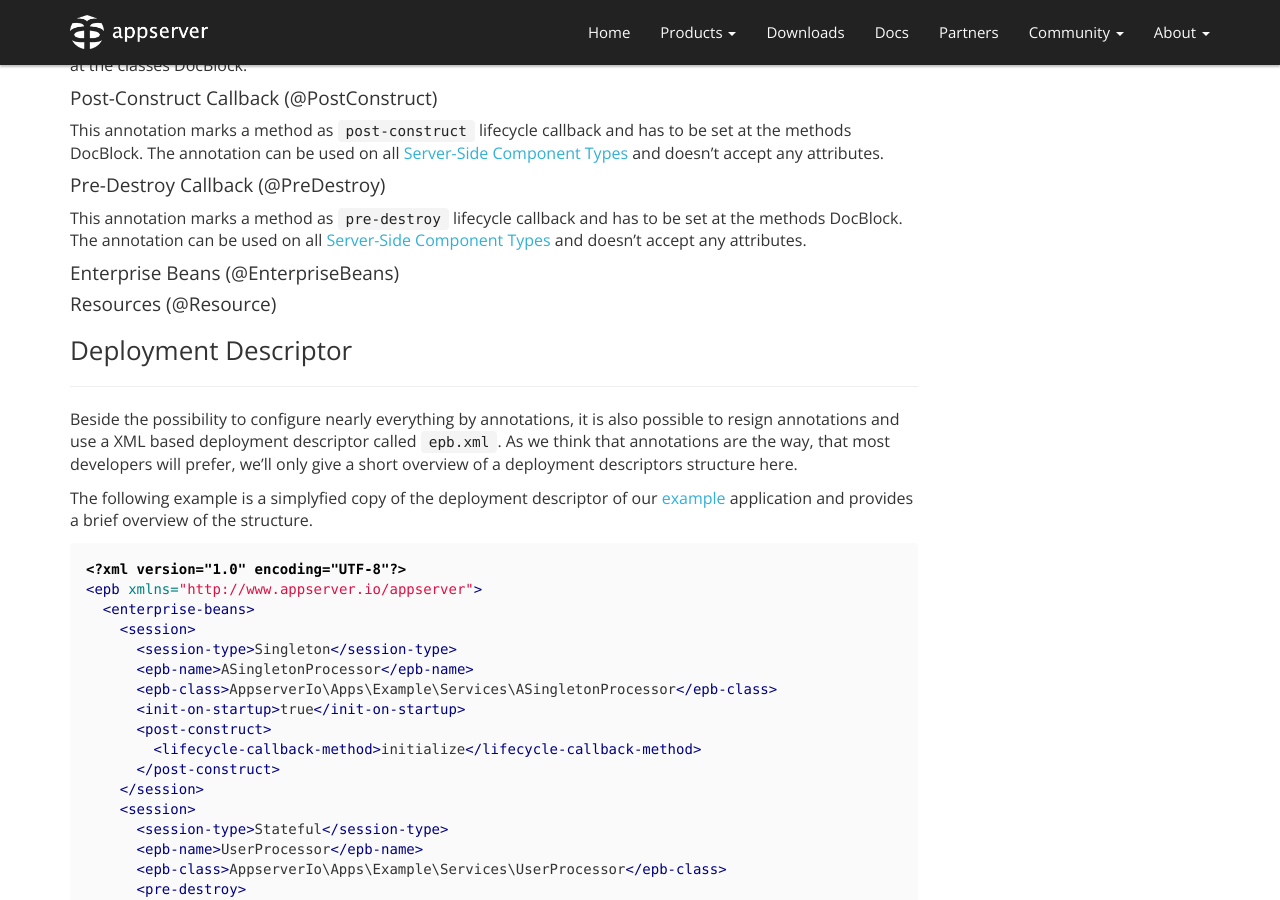
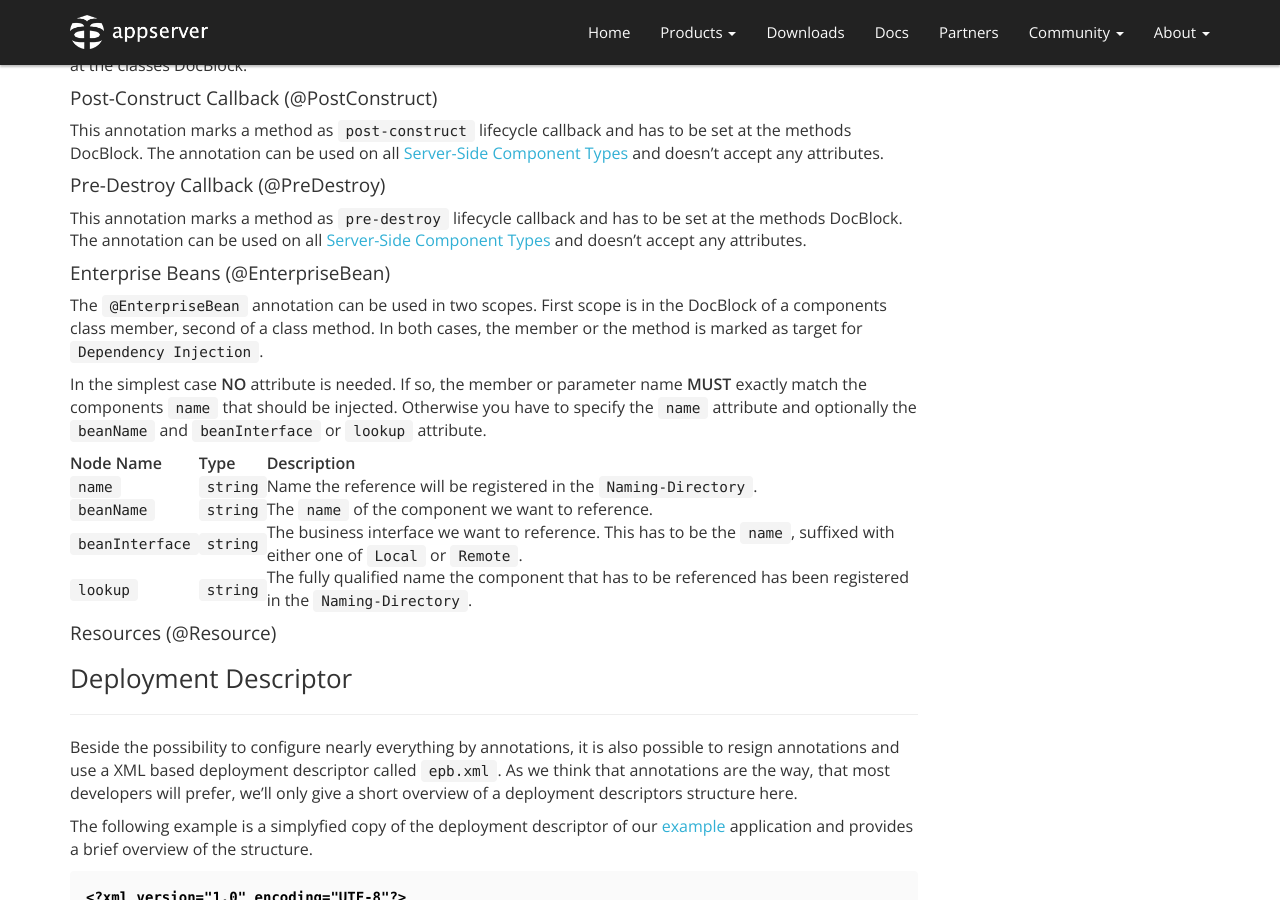
Before and after one commit to appserver-io/appserver, a Jekyll site: the page built from _posts/2015-02-02-naming-directory-basics.md, in a window 1280 px wide and 900 px high, scrolled down 3847 px. Built offline with Jekyll 4.4.1, drawn with Linux system fonts in a browser that asks for light colours; nearby versions of some CDN libraries; library files that are not in the unit come from our copies; Markdown is read by kramdown in place of the engine named in the settings; comment, search, counter and statistics services are not loaded.

Commit message:
Update 2015-02-02-naming-directory-basics.md

```diff
--- a/_posts/2015-02-02-naming-directory-basics.md
+++ b/_posts/2015-02-02-naming-directory-basics.md
@@ -156,15 +156,24 @@ The `@Startup` annotation configures a `Singleton` session bean to be initialize
 
 #### Post-Construct Callback (@PostConstruct)
 
-This annotation marks a method as `post-construct` lifecycle callback and has to be set at the methods DocBlock. The annotation can be used on all [Server-Side Component Types](<{{ "/persistence-container/2014/12/30/persistence-container-basics.html#server-side-component-types" | prepend: site.baseurl }}>) and doesn't accept any attributes.
+This annotation marks a method as `post-construct` lifecycle callback and has to be set at the methods DocBlock. The annotation can be used on all [Server-Side Component Types](<{{ "/persistence-container/2015/01/30/persistence-container-basics.html#server-side-component-types" | prepend: site.baseurl }}>) and doesn't accept any attributes.
 
 #### Pre-Destroy Callback (@PreDestroy)
 
-This annotation marks a method as `pre-destroy` lifecycle callback and has to be set at the methods DocBlock. The annotation can be used on all [Server-Side Component Types](<{{ "/persistence-container/2014/12/30/persistence-container-basics.html#server-side-component-types" | prepend: site.baseurl }}>) and doesn't accept any attributes.
+This annotation marks a method as `pre-destroy` lifecycle callback and has to be set at the methods DocBlock. The annotation can be used on all [Server-Side Component Types](<{{ "/persistence-container/2015/01/30/persistence-container-basics.html#server-side-component-types" | prepend: site.baseurl }}>) and doesn't accept any attributes.
 
-#### Enterprise Beans (@EnterpriseBeans)
+#### Enterprise Beans (@EnterpriseBean)
 
+The `@EnterpriseBean` annotation can be used in two scopes. First scope is in the DocBlock of a components class member, second of a class method. In both cases, the member or the method is marked as target for `Dependency Injection`.
 
+In the simplest case **NO** attribute is needed. If so, the member or parameter name **MUST** exactly match the components `name` that should be injected. Otherwise you have to specify the `name` attribute and optionally the `beanName` and `beanInterface` or `lookup` attribute.
+
+| Node Name                   | Type        | Description                                                          |
+| --------------------------- | ----------- | -------------------------------------------------------------------- |
+| `name`                      | `string`    | Name the reference will be registered in the `Naming-Directory`.     |
+| `beanName`                  | `string`    | The `name` of the component we want to reference.                    |
+| `beanInterface`             | `string`    | The business interface we want to reference. This has to be the `name`, suffixed with either one of `Local` or `Remote`. |
+| `lookup`                    | `string`    | The fully qualified name the component that has to be referenced has been registered in the `Naming-Directory`. |
 
 #### Resources (@Resource)
 
```
